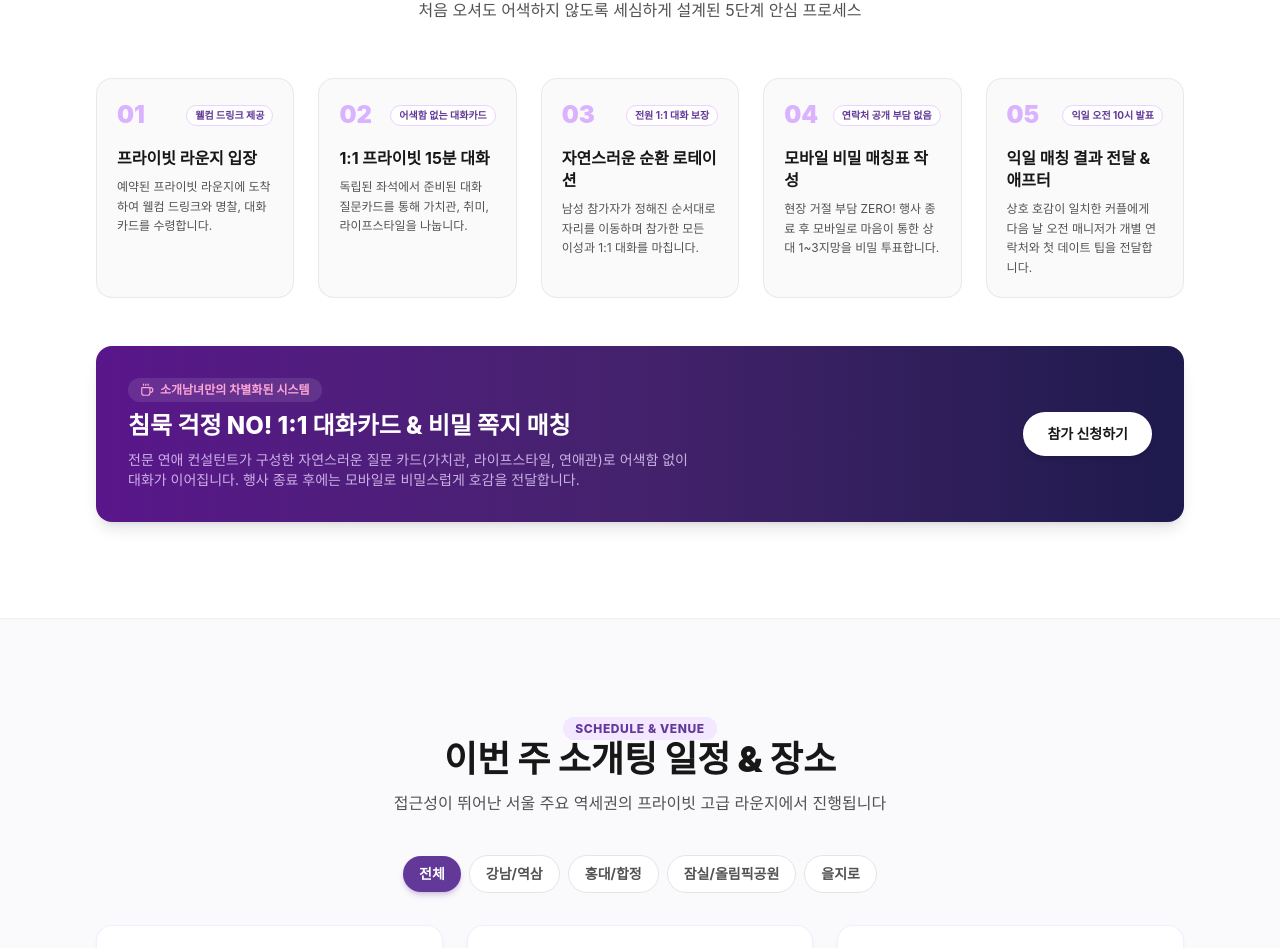
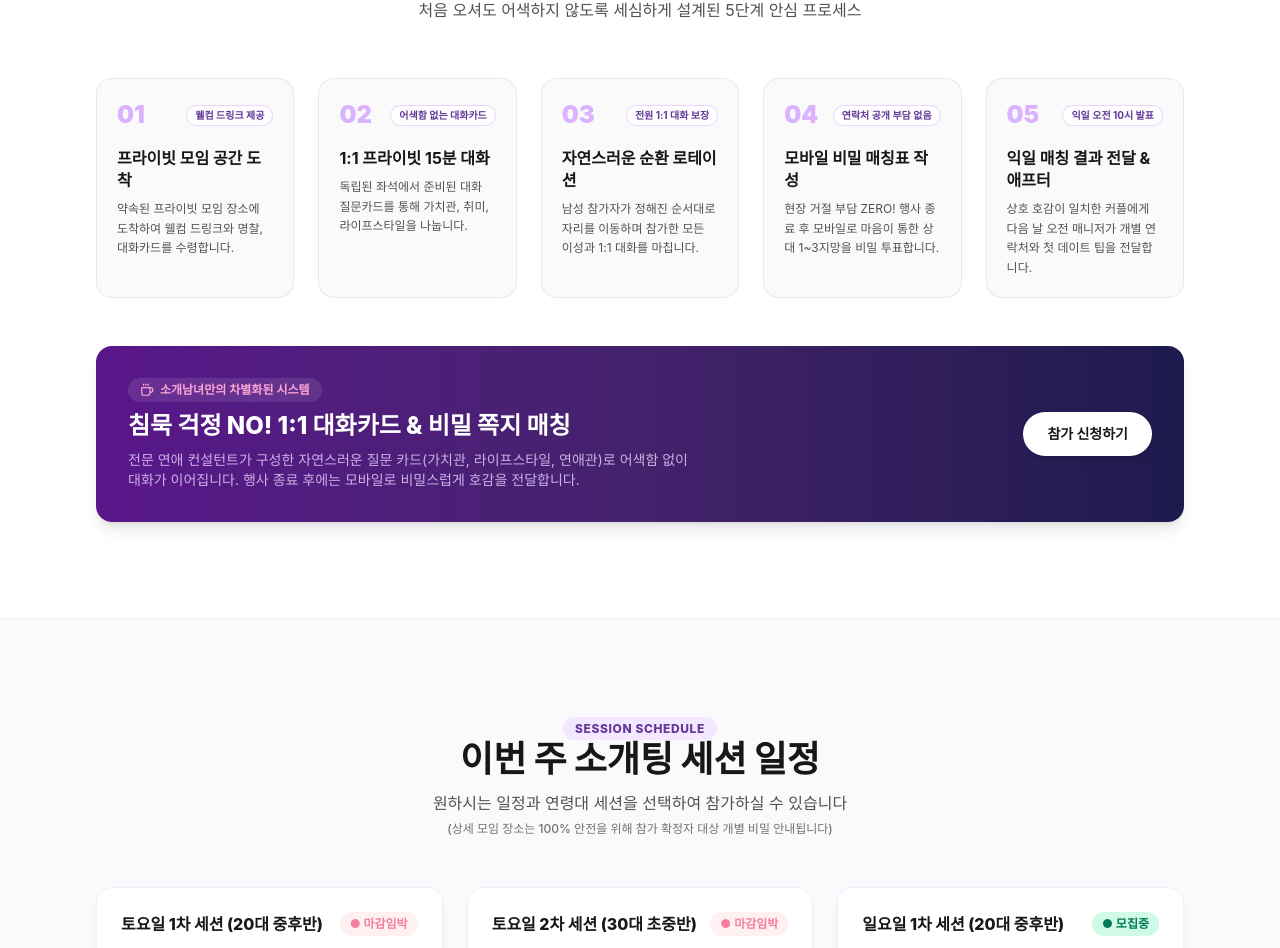
Before and after one commit to sooho-shin/sogae, a Next.js app: page / in a window 1280 px wide. Shown: the part 1852-2800 px from the top of the page. Built offline with nearby package versions, Linux system fonts and the light colour scheme.

Commit message:
refactor: 라운지 선택 옵션 제거 및 소개팅 세션 일정 중심으로 간소화

```diff
--- a/src/app/apply/page.tsx
+++ b/src/app/apply/page.tsx
@@ -1,20 +1,16 @@
 'use client';
 
 import React, { useState, useEffect, Suspense } from 'react';
-import { useSearchParams, useRouter } from 'next/navigation';
+import { useSearchParams } from 'next/navigation';
 import Link from 'next/link';
 import confetti from 'canvas-confetti';
 import {
-  Heart,
   Calendar,
   Clock,
-  MapPin,
   Users,
-  ShieldCheck,
   CheckCircle2,
   ArrowRight,
   ArrowLeft,
-  Upload,
   Sparkles,
   Info,
   Check,
@@ -31,7 +27,6 @@ import { ApplicationFormData, Session } from '@/types';
 
 function ApplyFormContent() {
   const searchParams = useSearchParams();
-  const router = useRouter();
 
   const [currentStep, setCurrentStep] = useState<number>(1);
   const [isSubmitted, setIsSubmitted] = useState<boolean>(false);
@@ -41,7 +36,7 @@ function ApplyFormContent() {
   // Form State
   const [formData, setFormData] = useState<ApplicationFormData>({
     sessionId: '',
-    region: '강남/역삼',
+    sessionTitle: '',
     sessionDate: '',
     sessionTime: '',
     ageGroup: '',
@@ -80,19 +75,18 @@ function ApplyFormContent() {
         setFormData((prev) => ({
           ...prev,
           sessionId: found.id,
-          region: found.region,
+          sessionTitle: found.title,
           sessionDate: found.date,
           sessionTime: found.time,
           ageGroup: found.ageGroup,
         }));
       }
     } else if (SESSIONS_DATA.length > 0 && !formData.sessionId) {
-      // Default to first session
       const first = SESSIONS_DATA[0];
       setFormData((prev) => ({
         ...prev,
         sessionId: first.id,
-        region: first.region,
+        sessionTitle: first.title,
         sessionDate: first.date,
         sessionTime: first.time,
         ageGroup: first.ageGroup,
@@ -105,7 +99,7 @@ function ApplyFormContent() {
     setFormData((prev) => ({
       ...prev,
       sessionId: session.id,
-      region: session.region,
+      sessionTitle: session.title,
       sessionDate: session.date,
       sessionTime: session.time,
       ageGroup: session.ageGroup,
@@ -144,7 +138,7 @@ function ApplyFormContent() {
 
     if (step === 1) {
       if (!formData.sessionId) {
-        errs.session = '참가하실 소개팅 세션을 선택해주세요.';
+        errs.session = '참가하실 소개팅 일정을 선택해주세요.';
       }
     } else if (step === 2) {
       if (!formData.name.trim()) errs.name = '이름을 입력해주세요.';
@@ -199,13 +193,11 @@ function ApplyFormContent() {
     e.preventDefault();
     if (!validateStep(4)) return;
 
-    // Generate receipt number
     const randomNum = Math.floor(1000 + Math.random() * 9000);
-    const receipt = `LM-${new Date().getFullYear()}${String(new Date().getMonth() + 1).padStart(2, '0')}${String(new Date().getDate()).padStart(2, '0')}-${randomNum}`;
+    const receipt = `SG-${new Date().getFullYear()}${String(new Date().getMonth() + 1).padStart(2, '0')}${String(new Date().getDate()).padStart(2, '0')}-${randomNum}`;
     setReceiptNumber(receipt);
     setIsSubmitted(true);
 
-    // Trigger celebration confetti
     try {
       confetti({
         particleCount: 100,
@@ -286,7 +278,7 @@ function ApplyFormContent() {
             <div className="flex justify-between">
               <span className="text-neutral-500 font-medium">선택 세션</span>
               <span className="font-bold text-neutral-800 text-right">
-                {selectedSessionObj?.locationName}
+                {selectedSessionObj?.title}
                 <br />
                 <span className="text-xs text-[#623898]">
                   {selectedSessionObj?.date} {selectedSessionObj?.time}
@@ -308,7 +300,7 @@ function ApplyFormContent() {
             <div className="text-xs text-purple-900 space-y-1">
               <p className="font-bold">입금 및 최종 확정 안내</p>
               <p className="text-purple-800/80 leading-relaxed">
-                신청서 검토 후 입력하신 휴대폰 번호로 카카오톡 알림톡(입금 계좌 및 상세 위치 안내)이 발송됩니다.
+                신청서 검토 후 입력하신 휴대폰 번호로 카카오톡 알림톡(입금 계좌 및 상세 모임 장소 안내)이 발송됩니다.
                 안내된 시각까지 입금이 완료되면 최종 참가가 확정됩니다.
               </p>
             </div>
@@ -353,7 +345,7 @@ function ApplyFormContent() {
           />
 
           {[
-            { num: 1, label: '일정/지역' },
+            { num: 1, label: '일정 선택' },
             { num: 2, label: '기본 프로필' },
             { num: 3, label: '직장/취향' },
             { num: 4, label: '인증/서약' },
@@ -387,10 +379,10 @@ function ApplyFormContent() {
           <div className="space-y-6">
             <div>
               <h2 className="text-lg font-black text-neutral-900 mb-1">
-                STEP 1. 참가 일정 및 라운지 선택
+                STEP 1. 참가 희망 일정 선택
               </h2>
               <p className="text-xs text-neutral-500">
-                원하시는 지역과 연령대 세션을 선택해 주세요.
+                원하시는 요일과 시간대, 연령대 세션을 선택해 주세요.
               </p>
             </div>
 
@@ -416,11 +408,8 @@ function ApplyFormContent() {
                   >
                     <div className="space-y-1.5">
                       <div className="flex items-center gap-2">
-                        <span className="text-xs font-extrabold px-2 py-0.5 rounded bg-purple-100 text-[#623898]">
-                          {session.region}
-                        </span>
-                        <span className="text-xs font-bold text-neutral-800">
-                          {session.locationName}
+                        <span className="text-sm font-extrabold text-neutral-900">
+                          {session.title}
                         </span>
                         <span
                           className={`text-[10px] font-bold px-2 py-0.5 rounded-full ${
--- a/src/app/page.tsx
+++ b/src/app/page.tsx
@@ -32,14 +32,7 @@ import {
 } from '@/data/mockData';
 
 export default function HomePage() {
-  const [selectedRegion, setSelectedRegion] = useState<string>('전체');
   const [openFaqId, setOpenFaqId] = useState<string | null>('faq-1');
-
-  // Filter sessions based on region
-  const filteredSessions =
-    selectedRegion === '전체'
-      ? SESSIONS_DATA
-      : SESSIONS_DATA.filter((s) => s.region === selectedRegion);
 
   const toggleFaq = (id: string) => {
     setOpenFaqId(openFaqId === id ? null : id);
@@ -322,41 +315,27 @@ export default function HomePage() {
         </div>
       </section>
 
-      {/* 5. SESSION SCHEDULE & LOCATIONS */}
+      {/* 5. SESSION SCHEDULE */}
       <section id="schedule" className="py-16 md:py-24 max-w-6xl mx-auto px-4 sm:px-6 lg:px-8">
-        <div className="text-center max-w-2xl mx-auto mb-10 space-y-3">
+        <div className="text-center max-w-2xl mx-auto mb-12 space-y-3">
           <span className="text-xs font-extrabold text-[#623898] uppercase tracking-wider bg-purple-100 px-3 py-1 rounded-full">
-            SCHEDULE & VENUE
+            SESSION SCHEDULE
           </span>
           <h2 className="text-2xl sm:text-3xl md:text-4xl font-black text-neutral-900">
-            이번 주 소개팅 일정 & 장소
+            이번 주 소개팅 세션 일정
           </h2>
           <p className="text-neutral-600 text-sm sm:text-base">
-            접근성이 뛰어난 서울 주요 역세권의 프라이빗 고급 라운지에서 진행됩니다
+            원하시는 일정과 연령대 세션을 선택하여 참가하실 수 있습니다
+            <br className="hidden sm:inline" />
+            <span className="text-xs text-neutral-500 font-medium">
+              (상세 모임 장소는 100% 안전을 위해 참가 확정자 대상 개별 비밀 안내됩니다)
+            </span>
           </p>
-        </div>
-
-        {/* Region Filter Buttons */}
-        <div className="flex flex-wrap items-center justify-center gap-2 mb-8">
-          {['전체', '강남/역삼', '홍대/합정', '잠실/올림픽공원', '을지로'].map((region) => (
-            <button
-              key={region}
-              type="button"
-              onClick={() => setSelectedRegion(region)}
-              className={`px-4 py-2 rounded-full text-xs sm:text-sm font-bold transition-all ${
-                selectedRegion === region
-                  ? 'bg-[#623898] text-white shadow-md shadow-purple-900/20'
-                  : 'bg-white text-neutral-600 border border-neutral-200 hover:border-purple-300'
-              }`}
-            >
-              {region}
-            </button>
-          ))}
         </div>
 
         {/* Sessions Grid */}
         <div className="grid grid-cols-1 md:grid-cols-2 lg:grid-cols-3 gap-6">
-          {filteredSessions.map((session) => (
+          {SESSIONS_DATA.map((session) => (
             <div
               key={session.id}
               className="bg-white rounded-2xl border border-purple-100/80 shadow-md shadow-neutral-900/5 hover:shadow-xl hover:border-purple-300 transition-all p-6 flex flex-col justify-between group"
@@ -364,9 +343,9 @@ export default function HomePage() {
               <div>
                 {/* Header Info */}
                 <div className="flex items-center justify-between mb-3">
-                  <span className="text-xs font-extrabold px-2.5 py-1 rounded-md bg-purple-100 text-[#623898]">
-                    {session.region}
-                  </span>
+                  <h3 className="text-base font-extrabold text-neutral-900 group-hover:text-[#623898] transition-colors">
+                    {session.title}
+                  </h3>
                   <span
                     className={`text-xs font-bold px-2.5 py-1 rounded-full ${
                       session.status === '마감임박'
@@ -378,15 +357,11 @@ export default function HomePage() {
                   </span>
                 </div>
 
-                <h3 className="text-lg font-extrabold text-neutral-900 group-hover:text-[#623898] transition-colors mb-3">
-                  {session.locationName}
-                </h3>
-
                 {/* Session Details */}
-                <div className="space-y-2 text-xs sm:text-sm text-neutral-600 mb-6 bg-neutral-50 p-3.5 rounded-xl">
+                <div className="space-y-2.5 text-xs sm:text-sm text-neutral-600 mb-6 bg-neutral-50 p-4 rounded-xl">
                   <div className="flex items-center gap-2">
                     <Calendar className="w-4 h-4 text-purple-600 shrink-0" />
-                    <span className="font-semibold text-neutral-800">{session.date}</span>
+                    <span className="font-bold text-neutral-900">{session.date}</span>
                   </div>
                   <div className="flex items-center gap-2">
                     <Clock className="w-4 h-4 text-purple-600 shrink-0" />
@@ -394,19 +369,13 @@ export default function HomePage() {
                   </div>
                   <div className="flex items-center gap-2">
                     <Users className="w-4 h-4 text-purple-600 shrink-0" />
-                    <span className="text-[#623898] font-bold">{session.ageGroup}</span>
-                  </div>
-                  <div className="flex items-start gap-2">
-                    <MapPin className="w-4 h-4 text-purple-600 shrink-0 mt-0.5" />
-                    <span className="text-[11px] text-neutral-500 leading-tight">
-                      {session.locationAddress}
-                    </span>
+                    <span className="text-[#623898] font-bold">대상: {session.ageGroup}</span>
                   </div>
                 </div>
 
                 {/* Slots Left Indicator */}
                 <div className="grid grid-cols-2 gap-2 mb-4 text-center">
-                  <div className="bg-purple-50/60 border border-purple-100 py-1.5 rounded-lg">
+                  <div className="bg-purple-50/60 border border-purple-100 py-2 rounded-lg">
                     <span className="text-[11px] text-neutral-500 block">남성 잔여</span>
                     <span className="text-xs font-black text-purple-800">
                       {session.maleSlotsLeft === 0 ? (
@@ -416,7 +385,7 @@ export default function HomePage() {
                       )}
                     </span>
                   </div>
-                  <div className="bg-pink-50/60 border border-pink-100 py-1.5 rounded-lg">
+                  <div className="bg-pink-50/60 border border-pink-100 py-2 rounded-lg">
                     <span className="text-[11px] text-neutral-500 block">여성 잔여</span>
                     <span className="text-xs font-black text-pink-800">
                       {session.femaleSlotsLeft === 0 ? (
--- a/src/components/Footer.tsx
+++ b/src/components/Footer.tsx
@@ -47,7 +47,7 @@ export default function Footer() {
               </li>
               <li>
                 <Link href="/#schedule" className="hover:text-white transition-colors">
-                  이번 주 세션 일정 및 장소
+                  이번 주 소개팅 일정
                 </Link>
               </li>
               <li>
@@ -88,7 +88,7 @@ export default function Footer() {
               <div className="flex items-start gap-2">
                 <MapPin className="w-4 h-4 text-purple-400 shrink-0 mt-0.5" />
                 <span className="text-neutral-400">
-                  본사: 서울특별시 서초구 강남대로 (라운지: 강남·홍대·잠실·을지로)
+                  본사: 서울특별시 서초구 강남대로
                 </span>
               </div>
             </div>
--- a/src/components/Header.tsx
+++ b/src/components/Header.tsx
@@ -43,7 +43,7 @@ export default function Header() {
               href="/#schedule"
               className="text-sm font-semibold text-neutral-700 hover:text-[#623898] transition-colors"
             >
-              세션 일정 & 장소
+              소개팅 일정
             </Link>
             <Link
               href="/#trust"
@@ -112,7 +112,7 @@ export default function Header() {
             onClick={() => setMobileMenuOpen(false)}
             className="block py-2 text-base font-semibold text-neutral-800 hover:text-[#623898]"
           >
-            세션 일정 & 장소
+            소개팅 일정
           </Link>
           <Link
             href="/#trust"
--- a/src/data/mockData.ts
+++ b/src/data/mockData.ts
@@ -2,10 +2,8 @@ import { Session, Review, FAQItem } from '@/types';
 
 export const SESSIONS_DATA: Session[] = [
   {
-    id: 'session-gangnam-1',
-    region: '강남/역삼',
-    locationName: '역삼 프라이빗 라운지 아트리움',
-    locationAddress: '서울 강남구 테헤란로 142 (역삼역 3번 출구 도보 2분)',
+    id: 'session-sat-1',
+    title: '토요일 1차 세션 (20대 중후반)',
     date: '2026.09.20 (토)',
     time: '14:30 ~ 17:00',
     ageGroup: '20대 중후반 (남 27~32세 / 여 24~30세)',
@@ -16,10 +14,8 @@ export const SESSIONS_DATA: Session[] = [
     originalPrice: 60000,
   },
   {
-    id: 'session-gangnam-2',
-    region: '강남/역삼',
-    locationName: '역삼 프라이빗 라운지 아트리움',
-    locationAddress: '서울 강남구 테헤란로 142 (역삼역 3번 출구 도보 2분)',
+    id: 'session-sat-2',
+    title: '토요일 2차 세션 (30대 초중반)',
     date: '2026.09.20 (토)',
     time: '18:00 ~ 20:30',
     ageGroup: '30대 초중반 (남 30~36세 / 여 28~34세)',
@@ -30,10 +26,8 @@ export const SESSIONS_DATA: Session[] = [
     originalPrice: 60000,
   },
   {
-    id: 'session-hongdae-1',
-    region: '홍대/합정',
-    locationName: '합정 테라스 감성 라운지 루프',
-    locationAddress: '서울 마포구 독막로 31 (합정역 6번 출구 도보 3분)',
+    id: 'session-sun-1',
+    title: '일요일 1차 세션 (20대 중후반)',
     date: '2026.09.21 (일)',
     time: '15:00 ~ 17:30',
     ageGroup: '20대 중후반 (남 26~31세 / 여 24~29세)',
@@ -44,10 +38,8 @@ export const SESSIONS_DATA: Session[] = [
     originalPrice: 60000,
   },
   {
-    id: 'session-hongdae-2',
-    region: '홍대/합정',
-    locationName: '합정 테라스 감성 라운지 루프',
-    locationAddress: '서울 마포구 독막로 31 (합정역 6번 출구 도보 3분)',
+    id: 'session-sun-2',
+    title: '일요일 2차 세션 (30대 초중반)',
     date: '2026.09.21 (일)',
     time: '18:30 ~ 21:00',
     ageGroup: '30대 초중반 (남 31~37세 / 여 28~35세)',
@@ -58,10 +50,8 @@ export const SESSIONS_DATA: Session[] = [
     originalPrice: 60000,
   },
   {
-    id: 'session-jamsil-1',
-    region: '잠실/올림픽공원',
-    locationName: '잠실 시그니처 갤러리 카페',
-    locationAddress: '서울 송파구 백제고분로 41길 (석촌호수 도보 4분)',
+    id: 'session-next-sat',
+    title: '다음 주 토요일 세션 (30대 직장인)',
     date: '2026.09.27 (토)',
     time: '15:00 ~ 17:30',
     ageGroup: '30대 초중반 (남 30~36세 / 여 28~34세)',
@@ -72,10 +62,8 @@ export const SESSIONS_DATA: Session[] = [
     originalPrice: 60000,
   },
   {
-    id: 'session-euljiro-1',
-    region: '을지로',
-    locationName: '을지로 헤리티지 와인 라운지',
-    locationAddress: '서울 중구 을지로 100 (을지로입구역 1분)',
+    id: 'session-next-sun',
+    title: '다음 주 일요일 세션 (2030 통합)',
     date: '2026.09.28 (일)',
     time: '16:00 ~ 18:30',
     ageGroup: '20대 후반~30대 초반 (남 28~35세 / 여 26~33세)',
@@ -193,8 +181,8 @@ export const TRUST_STATS = [
 export const HOW_IT_WORKS_STEPS = [
   {
     step: '01',
-    title: '프라이빗 라운지 입장',
-    desc: '예약된 프라이빗 라운지에 도착하여 웰컴 드링크와 명찰, 대화카드를 수령합니다.',
+    title: '프라이빗 모임 공간 도착',
+    desc: '약속된 프라이빗 모임 장소에 도착하여 웰컴 드링크와 명찰, 대화카드를 수령합니다.',
     badge: '웰컴 드링크 제공',
   },
   {
--- a/src/types/index.ts
+++ b/src/types/index.ts
@@ -1,10 +1,8 @@
 export interface Session {
   id: string;
-  region: '강남/역삼' | '홍대/합정' | '잠실/올림픽공원' | '을지로';
-  locationName: string;
-  locationAddress: string;
+  title: string; // e.g. "토요일 오후 세션", "일요일 저녁 세션"
   date: string; // e.g. "2026.09.20 (토)"
-  time: string; // e.g. "15:00 ~ 17:30"
+  time: string; // e.g. "14:30 ~ 17:00"
   ageGroup: string; // e.g. "20대 중후반 (남 27-32 / 여 24-30)"
   maleSlotsLeft: number;
   femaleSlotsLeft: number;
@@ -35,9 +33,9 @@ export interface FAQItem {
 }
 
 export interface ApplicationFormData {
-  // Step 1: Session
+  // Step 1: Session (일정 및 연령대)
   sessionId: string;
-  region: string;
+  sessionTitle: string;
   sessionDate: string;
   sessionTime: string;
   ageGroup: string;
```
